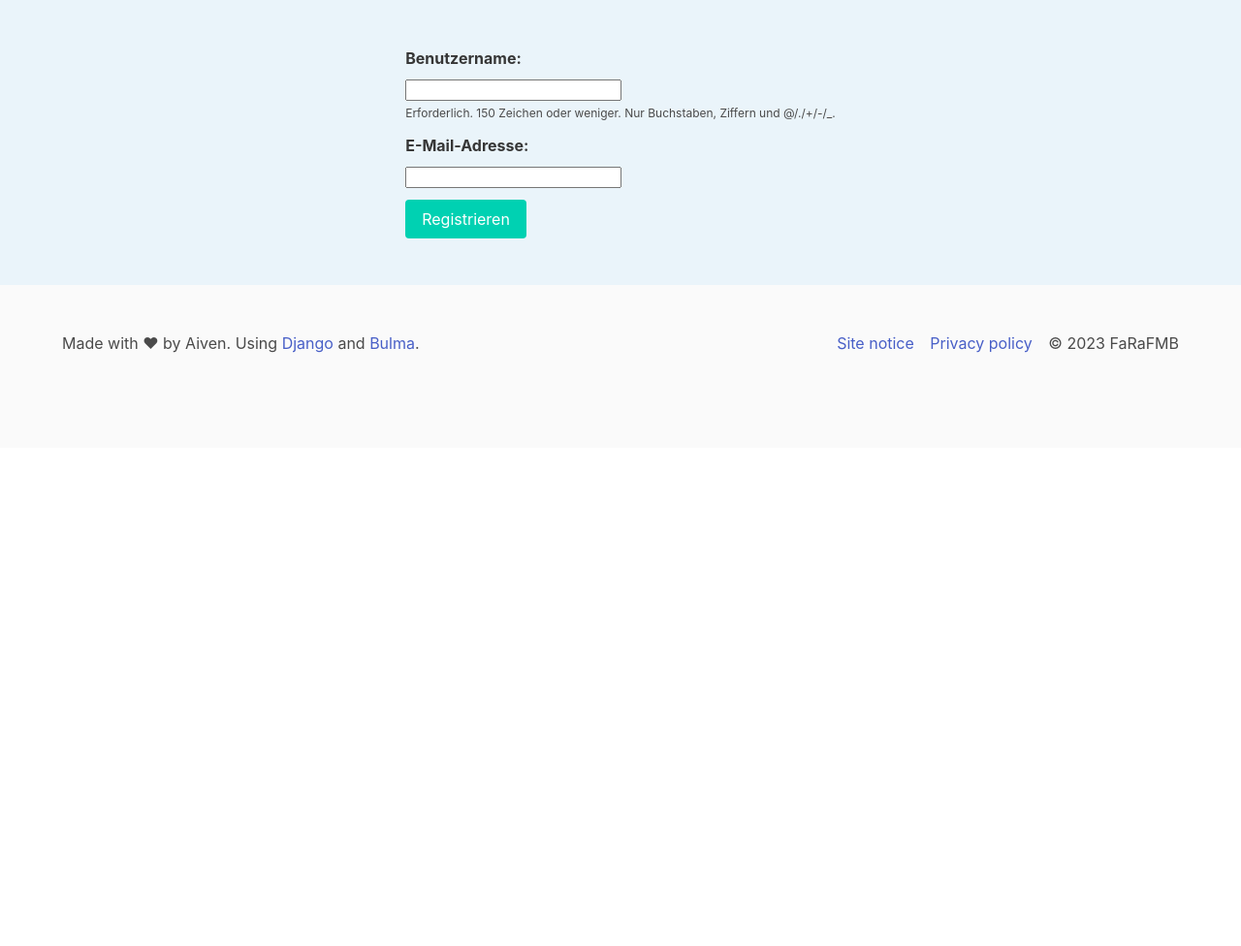
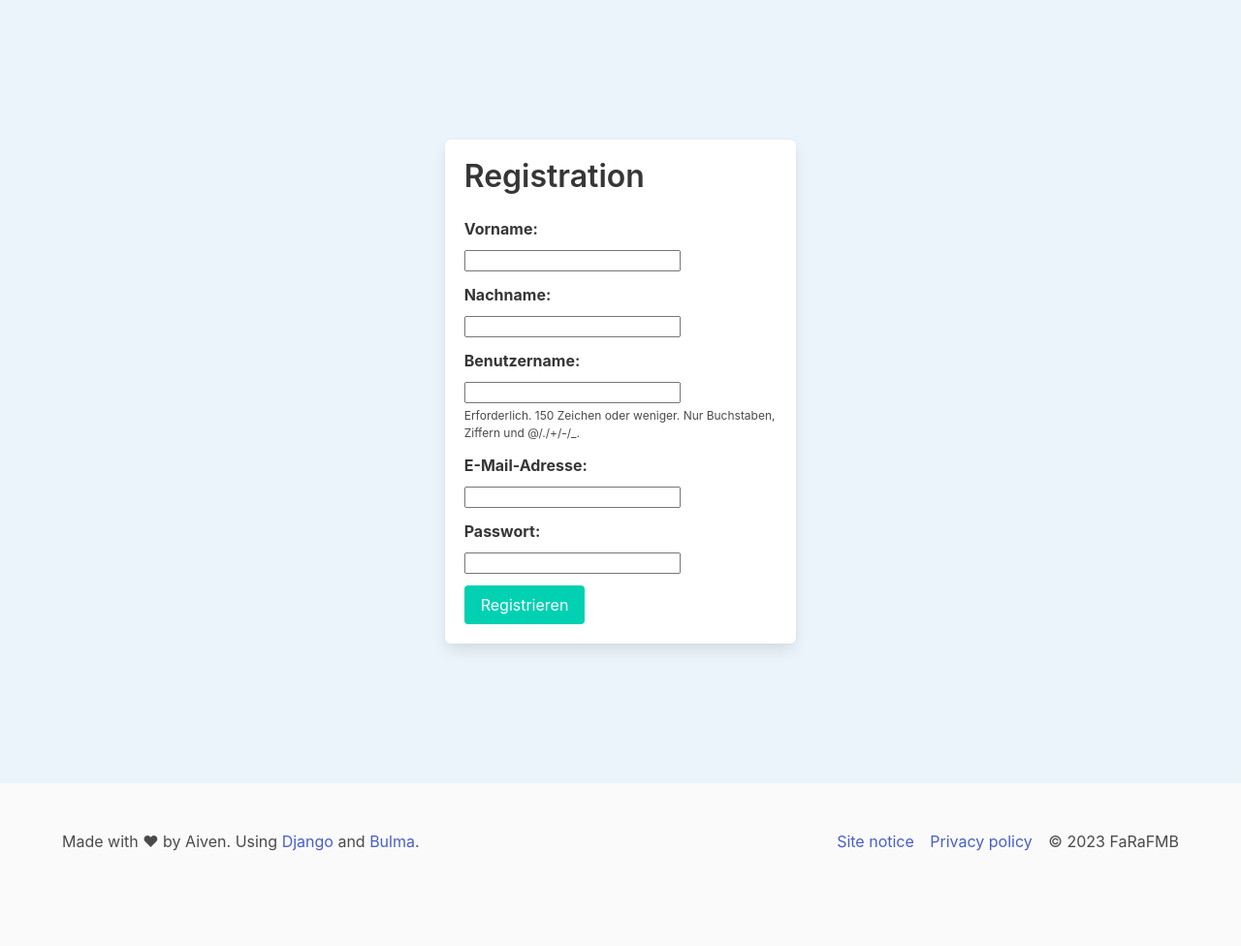
Before and after one commit to timptner/klubhaus, a Django app: page /accounts/register/ in a window 1280 px wide. Shown: the part 56-1032 px from the top of the page at 97% size. Before the commit the page ends 420 px from the top, so only its background shows below. Run offline with Django 4.2, Linux system fonts and the light colour scheme.

Commit message:
Update registration view

```diff
--- a/accounts/templates/accounts/user_form.html
+++ b/accounts/templates/accounts/user_form.html
@@ -1,15 +1,28 @@
 {% extends 'base.html' %}
 
-{% block content %}
-    <div class="columns">
-        <div class="column is-narrow mx-auto">
+{% load i18n %}
+
+{% block title %}{% trans "Registration" %}{% endblock %}
+
+{% block page %}
+    <section class="section is-medium">
+        <div class="columns is-centered">
+            <div class="column is-one-third">
+                <div class="box">
+                    <h3 class="title">{% trans "Registration" %}</h3>
                     <form method="post">
                         {% csrf_token %}
+
                         {{ form }}
-                <div class="buttons">
+
+                        <div class="field is-grouped">
+                            <div class="control">
                                 <button class="button is-primary" type="submit">Registrieren</button>
+                            </div>
                         </div>
                     </form>
                 </div>
             </div>
+        </div>
+    </section>
 {% endblock %}
--- a/accounts/views.py
+++ b/accounts/views.py
@@ -1,8 +1,9 @@
 from django.views.generic import CreateView
+from django.contrib.auth import views as auth_views
 
 from .models import User
 
 
 class RegistrationView(CreateView):
     model = User
-    fields = ['username', 'email']
+    fields = ['first_name', 'last_name', 'username', 'email', 'password']
--- a/farafmb/templates/_navbar.html
+++ b/farafmb/templates/_navbar.html
@@ -38,7 +38,7 @@
                 {% else %}
                     <div class="navbar-item">
                         <div class="buttons">
-                            <a class="button is-primary">
+                            <a class="button is-primary" href="{% url 'accounts:register' %}">
                                 <strong>{% trans "Sign up" %}</strong>
                             </a>
 
```
Lines whose indentation alone changed are shown as unchanged.
